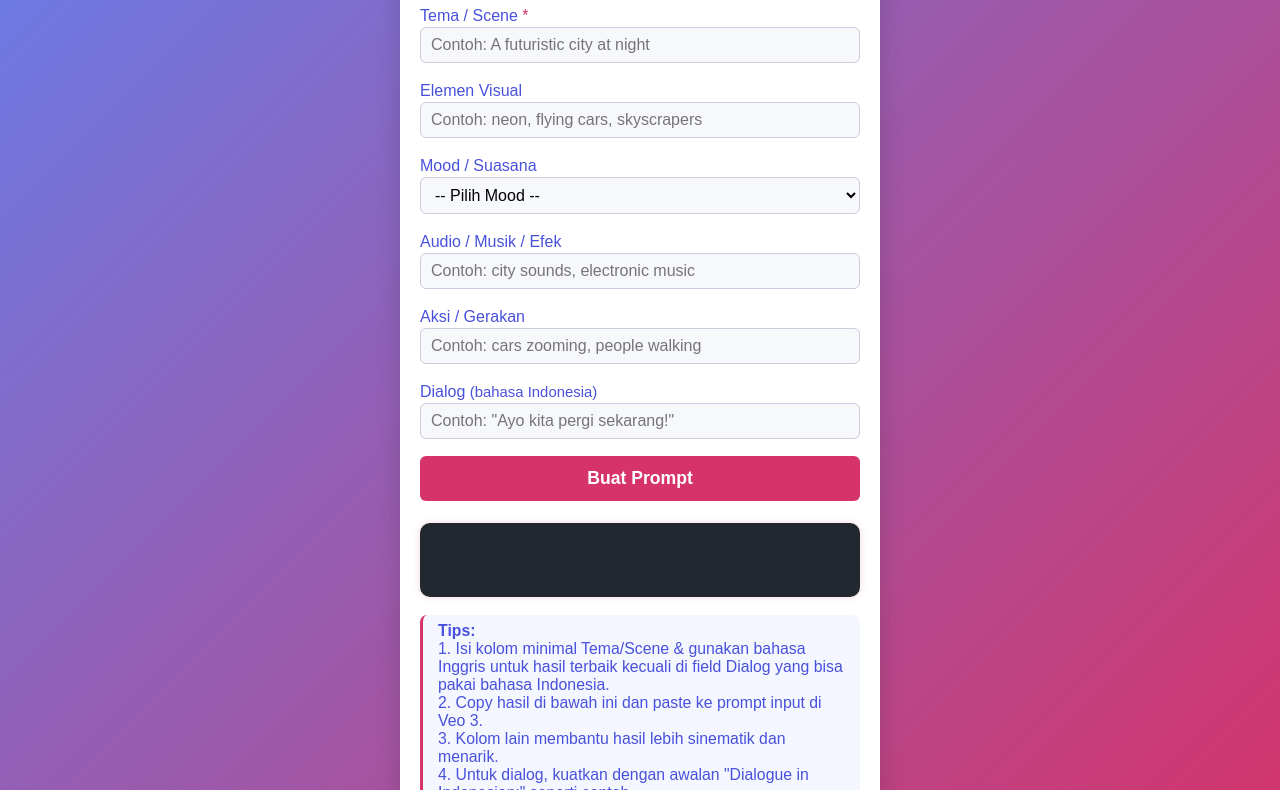
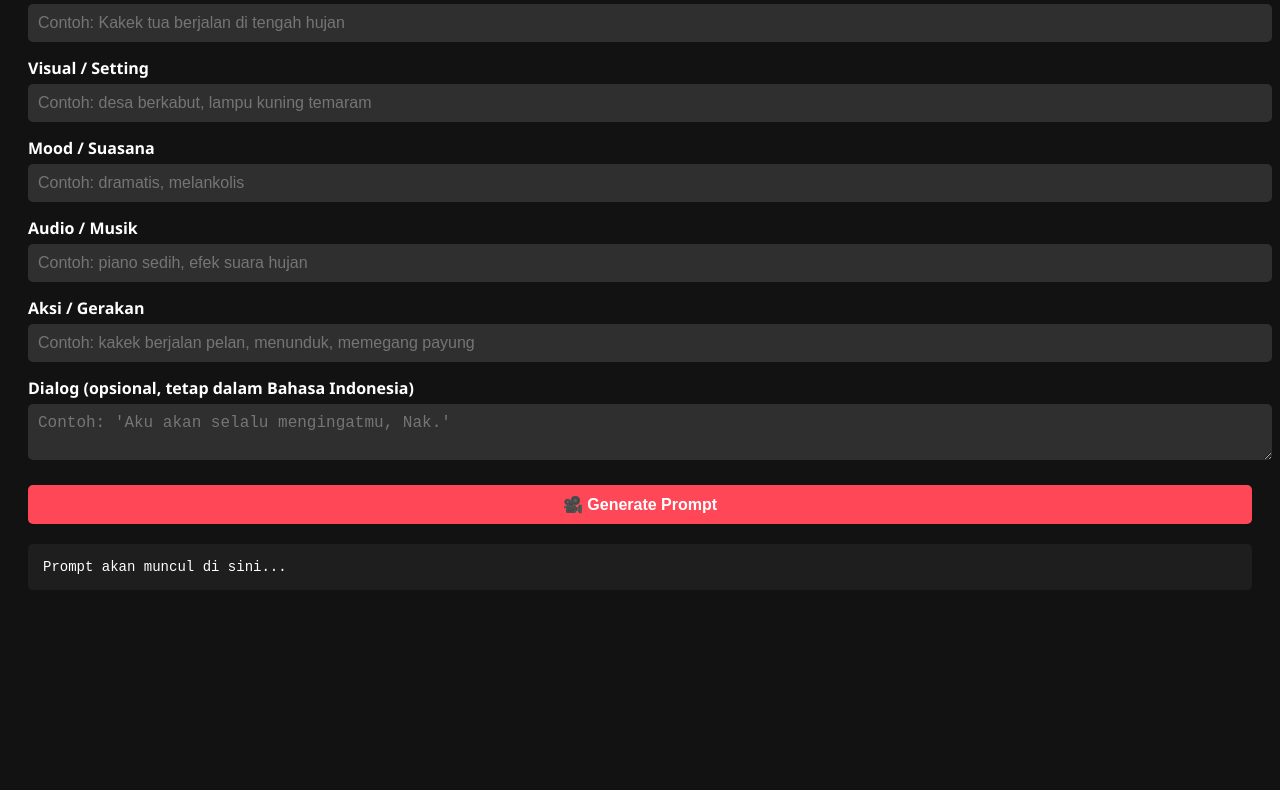
Before and after one commit to randisahara/Veo3vdmaxnew, a plain HTML site: page index.html in a window 1280 px wide. Shown: the part 137-927 px from the top of the page. After the commit the page ends 800 px from the top, so only its background shows below. Drawn offline with Linux system fonts and the light colour scheme.

Commit message:
Update index.html

```diff
--- a/index.html
+++ b/index.html
@@ -2,130 +2,158 @@
 <html lang="id">
 <head>
   <meta charset="UTF-8" />
-  <meta name="viewport" content="width=device-width, initial-scale=1" />
-  <title>Prompt generator veo 3 by Vdmax ai studio</title>
+  <meta name="viewport" content="width=device-width, initial-scale=1.0"/>
+  <title>Veo 3 Prompt Generator - VDMAX</title>
   <style>
     body {
-      background: linear-gradient(135deg, #667eea, #d53369);
-      font-family: Arial, sans-serif;
-      min-height: 100vh;
-      margin: 0;
-      padding: 0;
-      display: flex;
-      align-items: flex-start;
-      justify-content: center;
-    }
-    .container {
-      margin: 32px 0;
-      background: #fff;
-      border-radius: 12px;
-      max-width: 440px;
-      width: 100%;
-      padding: 24px 20px 20px 20px;
-      box-shadow: 0 8px 24px #23272f35;
+      font-family: 'Segoe UI', sans-serif;
+      background: #121212;
+      color: #fff;
+      padding: 20px;
     }
     h1 {
-      color: #d53369;
-      text-align: center;
-      margin-bottom: 22px;
-      font-size: 1.35rem;
-      letter-spacing: 0.02em;
-      font-weight: 700;
+      color: #ff4757;
     }
     label {
       display: block;
-      margin-top: 12px;
-      margin-bottom: 2px;
-      color: #4851db;
-      font-size: 1rem;
+      margin-top: 15px;
+      font-weight: bold;
     }
-    input, select, textarea {
+    input, textarea, button {
       width: 100%;
-      padding: 8px 10px;
-      border-radius: 6px;
-      border: 1px solid #ccd;
-      margin-bottom: 7px;
-      background: #f6f8fc;
-      font-size: 1rem;
-      box-sizing: border-box;
-      font-family: inherit;
+      padding: 10px;
+      margin-top: 5px;
+      border-radius: 5px;
+      border: none;
+      font-size: 16px;
     }
-    textarea { min-height: 44px; resize: vertical; }
+    input, textarea {
+      background: #2f2f2f;
+      color: #fff;
+    }
     button {
-      margin-top: 10px;
-      width: 100%;
-      background: #d53369;
-      color: #fff;
-      border: none;
-      border-radius: 6px;
-      font-size: 1.1rem;
-      font-weight: 600;
-      padding: 12px 0 12px 0;
+      background: #ff4757;
+      color: white;
       cursor: pointer;
-      transition: background 0.15s;
+      margin-top: 20px;
+      font-weight: bold;
     }
-    button:hover { background: #b22a57; }
-    .output {
-      padding: 12px;
-      margin-top: 22px;
-      border-radius: 10px;
-      background: #23272f;
-      color: #fff;
-      min-height: 50px;
-      font-size: 1.1rem;
+    button:hover {
+      background: #e84118;
+    }
+    pre {
+      background: #1e1e1e;
+      padding: 15px;
+      margin-top: 20px;
       white-space: pre-wrap;
-      font-family: 'JetBrains Mono', 'Consolas', 'monospace', 'Arial';
-      word-break: break-word;
-      box-shadow: 0 0 7px #d5336933;
-    }
-    .info {
-      margin-top: 18px;
-      color: #4851db;
-      background: #f4f7ff;
-      border-left: 3px solid #d53369;
-      padding: 7px 15px;
-      border-radius: 7px;
-      font-size: 0.99rem;
+      border-radius: 5px;
+      font-size: 14px;
     }
   </style>
 </head>
 <body>
-  <div class="container">
-    <h1>Prompt generator veo 3 by Vdmax ai studio</h1>
-    <form id="promptForm" autocomplete="off">
-      <label for="theme">Tema / Scene <span style="color:#d53369">*</span></label>
-      <input id="theme" required placeholder="Contoh: A futuristic city at night" />
 
-      <label for="visuals">Elemen Visual</label>
-      <input id="visuals" placeholder="Contoh: neon, flying cars, skyscrapers" />
+  <h1>🎬 Veo 3 Prompt Generator by VDMAX</h1>
 
-      <label for="mood">Mood / Suasana</label>
-      <select id="mood">
-        <option value="">-- Pilih Mood --</option>
-        <option value="dramatic">Dramatic</option>
-        <option value="peaceful">Peaceful</option>
-        <option value="energetic">Energetic</option>
-        <option value="cheerful">Cheerful</option>
-        <option value="mysterious">Mysterious</option>
-      </select>
+  <label for="theme">Tema / Scene *</label>
+  <input id="theme" placeholder="Contoh: Kakek tua berjalan di tengah hujan"/>
 
-      <label for="audio">Audio / Musik / Efek</label>
-      <input id="audio" placeholder="Contoh: city sounds, electronic music" />
+  <label for="visuals">Visual / Setting</label>
+  <input id="visuals" placeholder="Contoh: desa berkabut, lampu kuning temaram"/>
 
-      <label for="actions">Aksi / Gerakan</label>
-      <input id="actions" placeholder="Contoh: cars zooming, people walking" />
+  <label for="mood">Mood / Suasana</label>
+  <input id="mood" placeholder="Contoh: dramatis, melankolis"/>
 
-      <label for="dialogue">Dialog <span style="font-weight:400;font-size:0.93em;">(bahasa Indonesia)</span></label>
-      <input id="dialogue" placeholder='Contoh: "Ayo kita pergi sekarang!"' />
+  <label for="audio">Audio / Musik</label>
+  <input id="audio" placeholder="Contoh: piano sedih, efek suara hujan"/>
 
-      <button type="button" id="generateBtn">Buat Prompt</button>
-    </form>
-    <div id="output" class="output"></div>
-    <div class="info">
-      <b>Tips:</b> <br>
-      1. Isi kolom minimal Tema/Scene & gunakan bahasa Inggris untuk hasil terbaik kecuali di field Dialog yang bisa pakai bahasa Indonesia.<br>
-      2. Copy hasil di bawah ini dan paste ke prompt input di Veo 3.<br>
-      3. Kolom lain membantu hasil lebih sinematik dan menarik.<br>
-      4. Untuk dialog, kuatkan dengan awalan "Dialogue in Indonesian:" seperti contoh.
-    </div>
-  </div>
+  <label for="actions">Aksi / Gerakan</label>
+  <input id="actions" placeholder="Contoh: kakek berjalan pelan, menunduk, memegang payung"/>
+
+  <label for="dialogue">Dialog (opsional, tetap dalam Bahasa Indonesia)</label>
+  <textarea id="dialogue" placeholder="Contoh: 'Aku akan selalu mengingatmu, Nak.'"></textarea>
+
+  <button id="generateBtn">🎥 Generate Prompt</button>
+
+  <pre id="output">Prompt akan muncul di sini...</pre>
+
+  <script>
+    async function translateText(text) {
+      if (!text) return '';
+      try {
+        const controller = new AbortController();
+        const timeoutId = setTimeout(() => controller.abort(), 5000); // timeout 5 detik
+
+        const response = await fetch("https://libretranslate.de/translate", {
+          method: "POST",
+          headers: {
+            "Content-Type": "application/json"
+          },
+          signal: controller.signal,
+          body: JSON.stringify({
+            q: text,
+            source: "id",
+            target: "en",
+            format: "text"
+          })
+        });
+        clearTimeout(timeoutId);
+        const data = await response.json();
+        return data.translatedText || text;
+      } catch (error) {
+        console.warn("⚠️ Gagal translate, pakai teks asli:", error);
+        return text;
+      }
+    }
+
+    document.getElementById('generateBtn').onclick = async function () {
+      const theme = document.getElementById('theme').value.trim();
+      const visuals = document.getElementById('visuals').value.trim();
+      const mood = document.getElementById('mood').value.trim();
+      const audio = document.getElementById('audio').value.trim();
+      const actions = document.getElementById('actions').value.trim();
+      const dialogue = document.getElementById('dialogue').value.trim();
+
+      const outputEl = document.getElementById('output');
+      outputEl.textContent = "⏳ Generating prompt... please wait...";
+
+      if (!theme) {
+        outputEl.textContent = '⚠️ Kolom Tema/Scene wajib diisi!';
+        return;
+      }
+
+      try {
+        const [
+          translatedTheme,
+          translatedVisuals,
+          translatedMood,
+          translatedAudio,
+          translatedActions
+        ] = await Promise.all([
+          translateText(theme),
+          translateText(visuals),
+          translateText(mood),
+          translateText(audio),
+          translateText(actions)
+        ]);
+
+        let prompt = `Create an 8-second high-definition video using Veo 3 AI.\nScenario: ${translatedTheme}.`;
+        if (visuals) prompt += `\nVisual elements: ${translatedVisuals}.`;
+        if (mood)    prompt += `\nMood: ${translatedMood}.`;
+        if (actions) prompt += `\nActions: ${translatedActions}.`;
+        if (dialogue) prompt += `\nDialogue in Indonesian: "${dialogue}".`;
+        if (audio)   prompt += `\nAudio/music/effects: ${translatedAudio}.`;
+
+        prompt += `\n\nCinematic, realistic lighting, smooth camera motion, precise lipsync and character animation. Make sure the scene feels immersive and visually stunning.`;
+
+        outputEl.textContent = prompt;
+
+      } catch (err) {
+        outputEl.textContent = '❌ Gagal membuat prompt. Cek koneksi internet lalu coba lagi.';
+        console.error("Prompt generation failed:", err);
+      }
+    };
+  </script>
+
+</body>
+</html>
```
